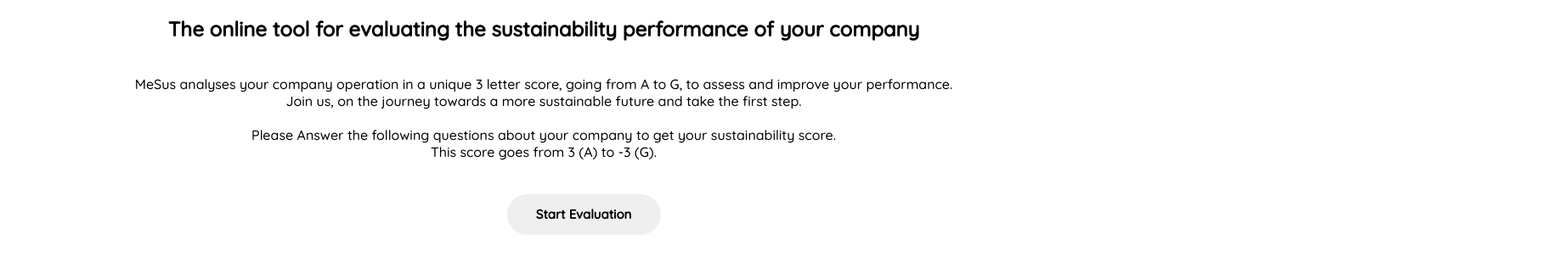
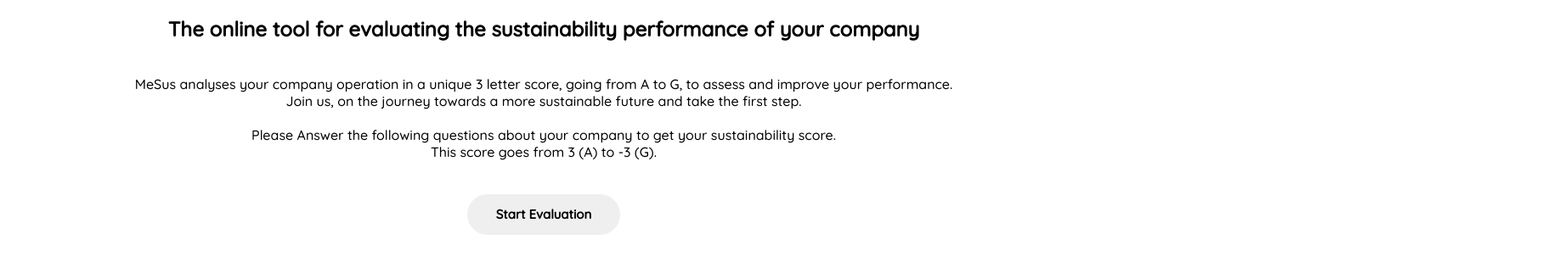
Before and after one commit to Nicola20/Nicola20.github.io, a plain HTML site: page index.html in a window 1280 px wide. Shown: the part 64-380 px from the top of the page at 85% size, 1841 px wide, since content can reach past the window. Drawn offline with Linux system fonts and the light colour scheme.

Commit message:
small changes to startpage design

```diff
--- a/css/startpage.css
+++ b/css/startpage.css
@@ -1,5 +1,11 @@
 @import url('https://fonts.googleapis.com/css2?family=Manrope:wght@400;700&display=swap');
 @import url('https://fonts.googleapis.com/css2?family=Quicksand:wght@500&display=swap');
+
+
+body {
+text-align: center;
+}
+
 
 .continue-button {
     display: inline-flex;
@@ -22,7 +28,10 @@
 }
 
 #button-container {
-    transform: translate(45%, 0%);
+    /*transform: translate(45%, 0%);*/
+    display: inline-block;
+    min-width: 100px!important;
+    /*max-width: (desired value) px!important;*/
 }
 
 
```
